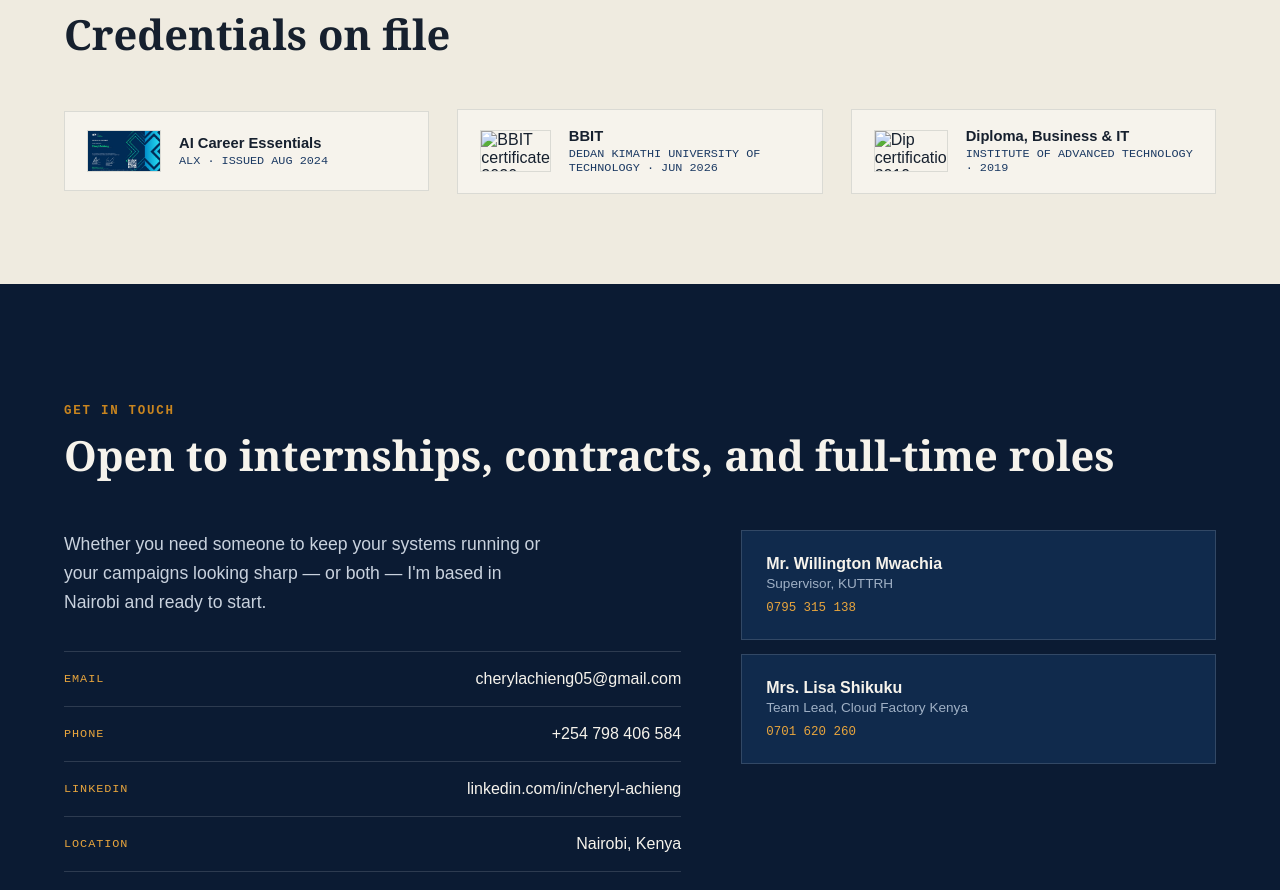
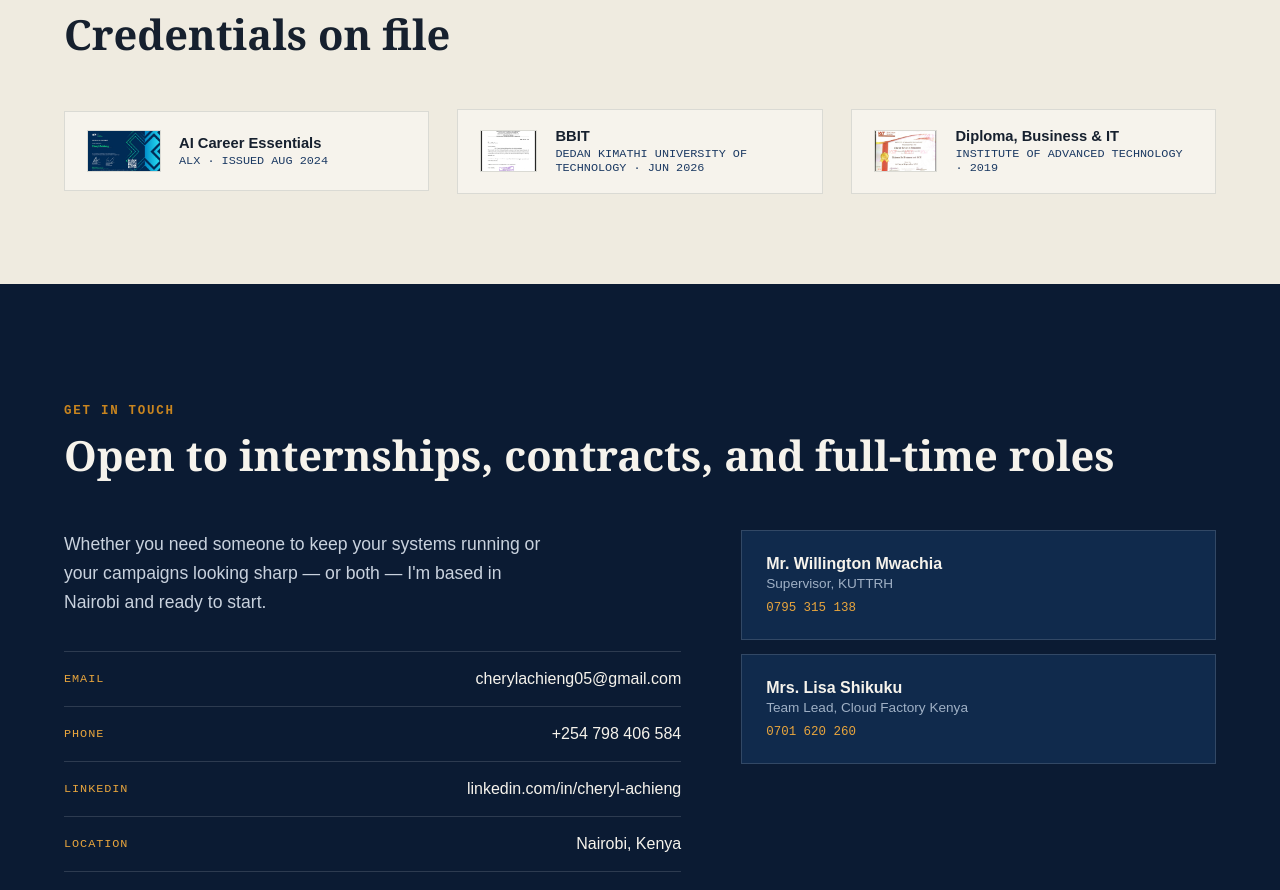
Before and after one commit to cheryl-25/portfolio, a plain HTML site: page index.html in a window 1280 px wide. Shown: the part 4981-5871 px from the top of the page. Drawn offline with Linux system fonts and the light colour scheme.

Commit message:
i have added dip and copletion letter

```diff
--- a/index.html
+++ b/index.html
@@ -666,14 +666,14 @@
       </div>
     </div>
     <div class="cert-card">
-      <img src="images/" alt="BBIT certificate 2026.">
+      <img src="images/copletion.jpg" alt="BBIT certificate 2026.">
       <div>
         <div class="c-name">BBIT</div>
         <div class="c-meta">Dedan Kimathi University of Technology · Jun 2026</div>
       </div>
     </div>
     <div class="cert-card">
-     <img src="images/" alt="Dip certification 2019.">
+     <img src="images/dip.jpg" alt="Dip certification 2019.">
       <div>
         <div class="c-name">Diploma, Business & IT</div>
         <div class="c-meta">Institute of Advanced Technology · 2019</div>
```
Also changed, not shown: images/copletion.jpg (added), images/dip.jpg (added), 2 other files.
